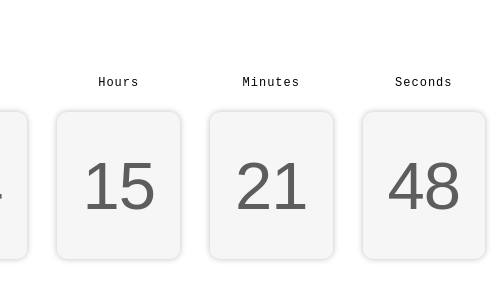
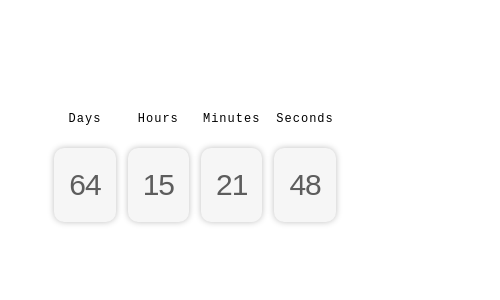
Before and after one commit to mudasar10147/rasta.github.io, an Angular app: page / in a window 390 px wide. Shown: the part 256-556 px from the top of the page, 500 px wide, since content can reach past the window. Built offline with nearby package versions, Linux system fonts and the light colour scheme.

Commit message:
initial commit

```diff
--- a/src/app/timer/timer.component.scss
+++ b/src/app/timer/timer.component.scss
@@ -30,3 +30,10 @@
 .timeBox{
     display: grid;
 }
+@media only screen and (max-width: 600px) {
+    .timer span{
+        margin: 10px 6px;
+        padding: 20px 15px;
+        font-size: 30px;
+    }
+}
```
